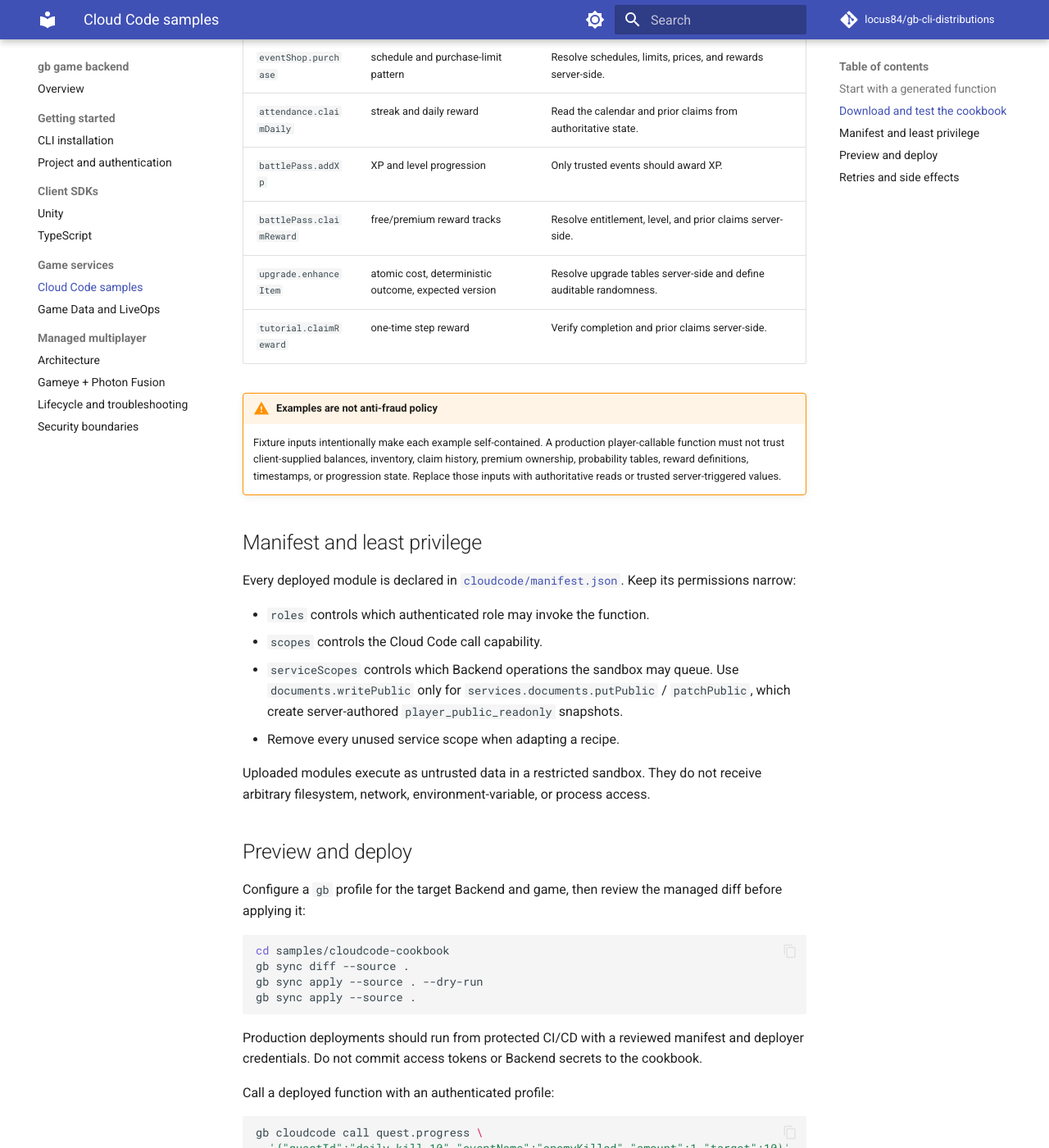
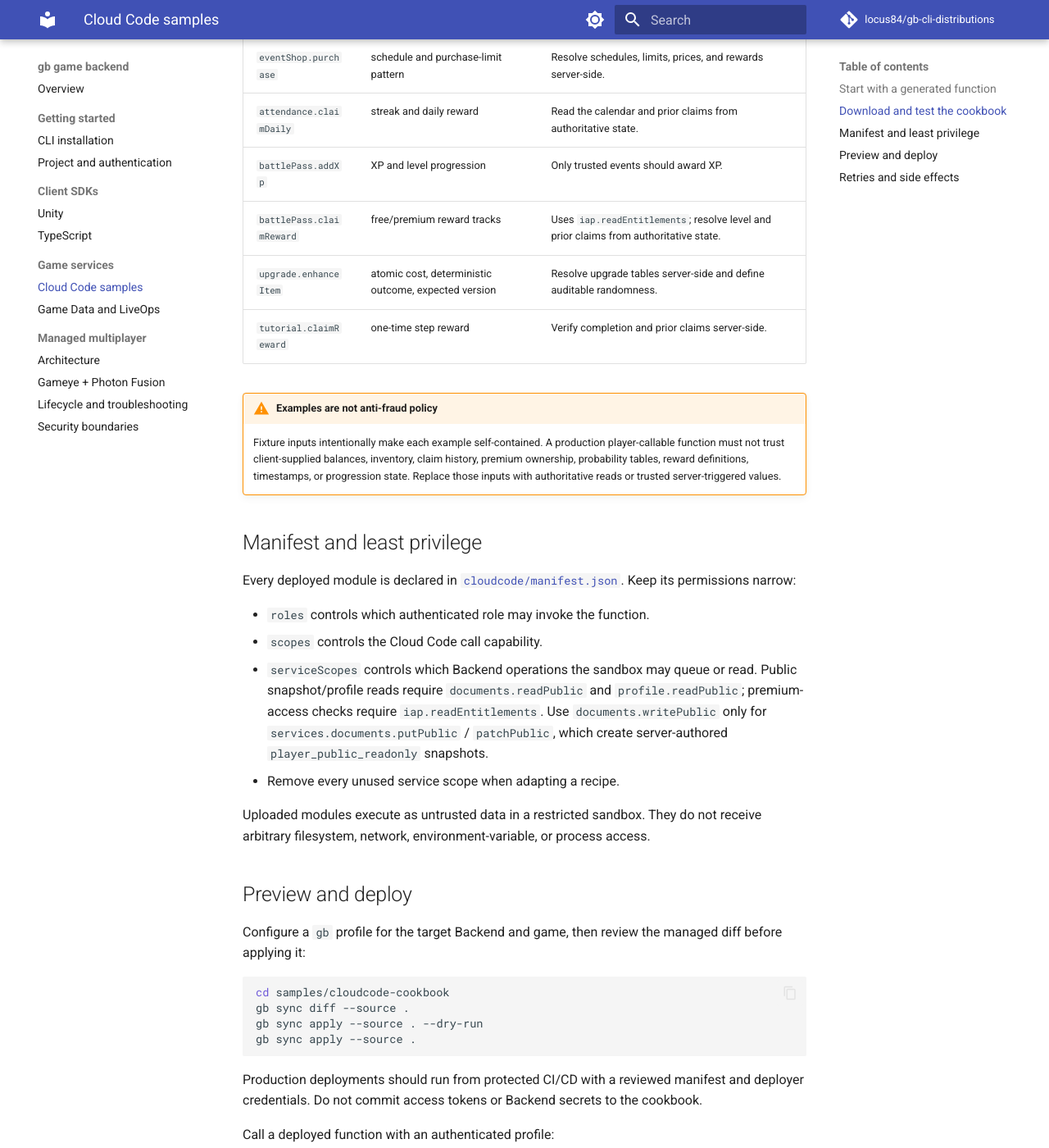
Before and after one commit to locus84/gb-cli-distributions, an MkDocs documentation site: the page built from docs/cloudcode-samples.md, in a window 1280 px wide and 1400 px high, scrolled down 1307 px. Shown: the whole window at 82% size. Built offline with MkDocs 1.6.1 and Material for MkDocs 9.7.7, drawn with Linux system fonts in a browser that asks for light colours; comment, search, counter and statistics services are not loaded.

Commit message:
docs(release): publish v0.2.149

```diff
--- a/docs/cloudcode-samples.md
+++ b/docs/cloudcode-samples.md
@@ -46,7 +46,7 @@ The complete fixture set covers:
 | `eventShop.purchase` | schedule and purchase-limit pattern | Resolve schedules, limits, prices, and rewards server-side. |
 | `attendance.claimDaily` | streak and daily reward | Read the calendar and prior claims from authoritative state. |
 | `battlePass.addXp` | XP and level progression | Only trusted events should award XP. |
-| `battlePass.claimReward` | free/premium reward tracks | Resolve entitlement, level, and prior claims server-side. |
+| `battlePass.claimReward` | free/premium reward tracks | Uses `iap.readEntitlements`; resolve level and prior claims from authoritative state. |
 | `upgrade.enhanceItem` | atomic cost, deterministic outcome, expected version | Resolve upgrade tables server-side and define auditable randomness. |
 | `tutorial.claimReward` | one-time step reward | Verify completion and prior claims server-side. |
 
@@ -59,7 +59,7 @@ Every deployed module is declared in [`cloudcode/manifest.json`](https://github.
 
 - `roles` controls which authenticated role may invoke the function.
 - `scopes` controls the Cloud Code call capability.
-- `serviceScopes` controls which Backend operations the sandbox may queue. Use `documents.writePublic` only for `services.documents.putPublic` / `patchPublic`, which create server-authored `player_public_readonly` snapshots.
+- `serviceScopes` controls which Backend operations the sandbox may queue or read. Public snapshot/profile reads require `documents.readPublic` and `profile.readPublic`; premium-access checks require `iap.readEntitlements`. Use `documents.writePublic` only for `services.documents.putPublic` / `patchPublic`, which create server-authored `player_public_readonly` snapshots.
 - Remove every unused service scope when adapting a recipe.
 
 Uploaded modules execute as untrusted data in a restricted sandbox. They do not receive arbitrary filesystem, network, environment-variable, or process access.
```
Also changed, not shown: 3 other files.
